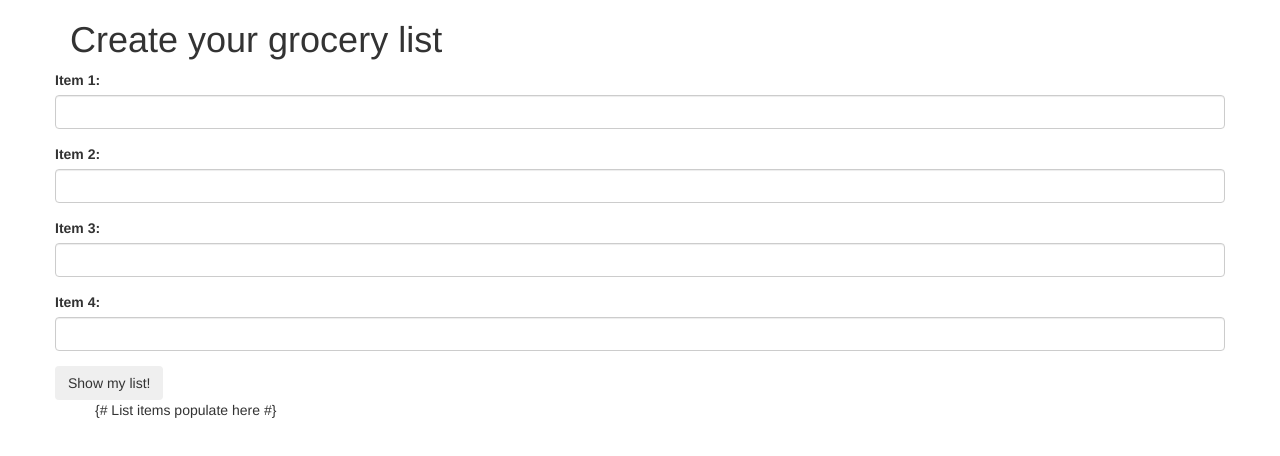
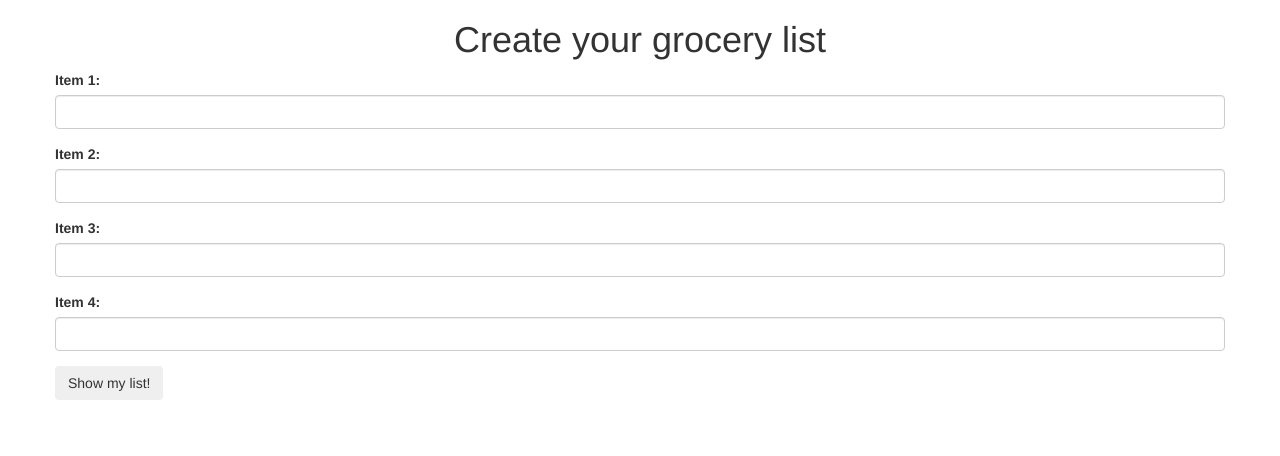
Before and after one commit to danlauby/Grocery-List, a plain HTML site: page index.html in a window 1280 px wide. Drawn offline with Linux system fonts and the light colour scheme.

Commit message:
Add basic CSS to align elements

```diff
--- a/css/styles.css
+++ b/css/styles.css
@@ -1,7 +1,18 @@
+h1 {
+  text-align: center;
+}
+
+h2 {
+  margin-left: -140px;
+}
+
 .hideForm {
   display: none;
 }
 
-ul {
-  list-style-type: none;
+.showList {
+  font-family: monospace;
+  font-size: 40px;
+  padding-left: 500px;
+  padding-top: 30px;
 }
--- a/index.html
+++ b/index.html
@@ -34,9 +34,9 @@
             </form>
           </div>
           <div class="showList">
-            <ul>
-              {# List items populate here #}
-            </ul>
+            <ol>
+              <!-- List items populate here -->
+            </ol>
           </div>
         </div>
       </div>
--- a/js/scripts.js
+++ b/js/scripts.js
@@ -4,13 +4,15 @@ $(function() {
     var userInput = [];
     items.forEach(function(item) {
       userInput.push($('input#' + item).val());
+    });
     var itemsInOrder = userInput.map(function(item) {
       return item.toUpperCase();
     });
     itemsInOrder.sort();
     itemsInOrder.forEach(function(item) {
-      $('.showList ul').append('<li>' + item + '</li>');
+      $('.showList ol').append('<li>' + item + '</li>');
     });
-e.preventDefault();
+    $('#items').toggleClass('hideForm');
+    e.preventDefault();
   });
 });
```
